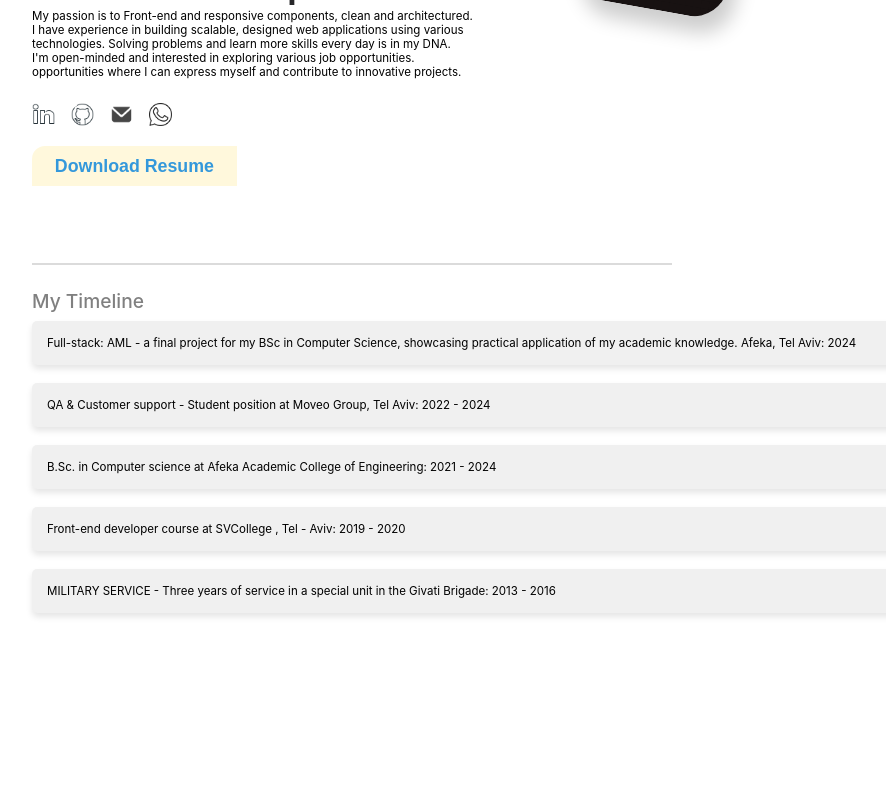
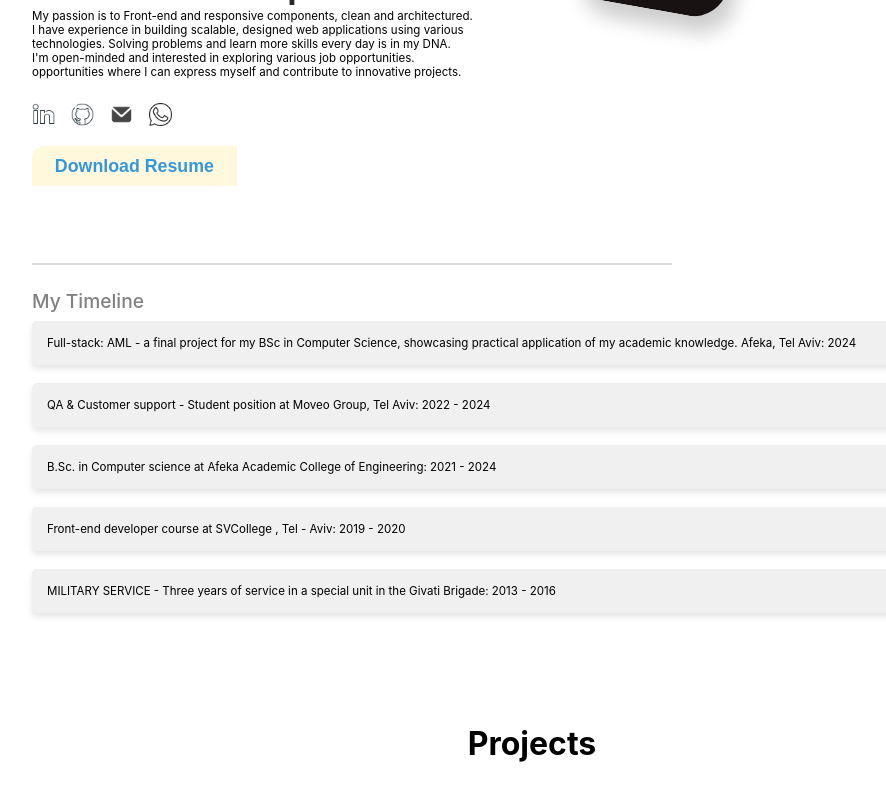
Before and after one commit to PORTOFOLIO-Michael/app-client, a React (Create React App) app: page / in a window 1280 px wide. Shown: the part 252-1052 px from the top of the page, without its empty margins (108-994 px from the left). Built offline with nearby package versions, Linux system fonts and the light colour scheme.

Commit message:
Updated logo, and added projects component

```diff
--- a/src/components/home/homePage.tsx
+++ b/src/components/home/homePage.tsx
@@ -3,6 +3,7 @@ import Header from "./header";
 import Body from "./homePageBody";
 
 import './homePage.css'
+import Projects from "components/projects/projects";
 
 function HomePage() {
 
@@ -12,6 +13,8 @@ function HomePage() {
 
             <Body />
 
+            <Projects />
+
         </div>
     )
 }
--- /dev/null
+++ b/src/components/projects/projects.tsx
@@ -0,0 +1,28 @@
+import React, { useEffect, useState } from 'react';
+
+
+
+export default function Projects() {
+
+    interface Project {
+        name: string;
+        website: string;
+    }
+
+    const [projects, setProjects] = useState<Project | null>(null);
+
+    useEffect(() => {
+        setProjects({
+            name: 'Clip Cloud',
+            website: 'http://34.255.196.211:3000/'
+        });
+    }, []);
+
+    return (
+
+        <div>
+            <h1>Projects</h1>
+
+        </div>
+    )
+}
```
Also changed, not shown: src/components/projects/projects.css (added), 1 other file (tests, documents, lock files or other folders).
